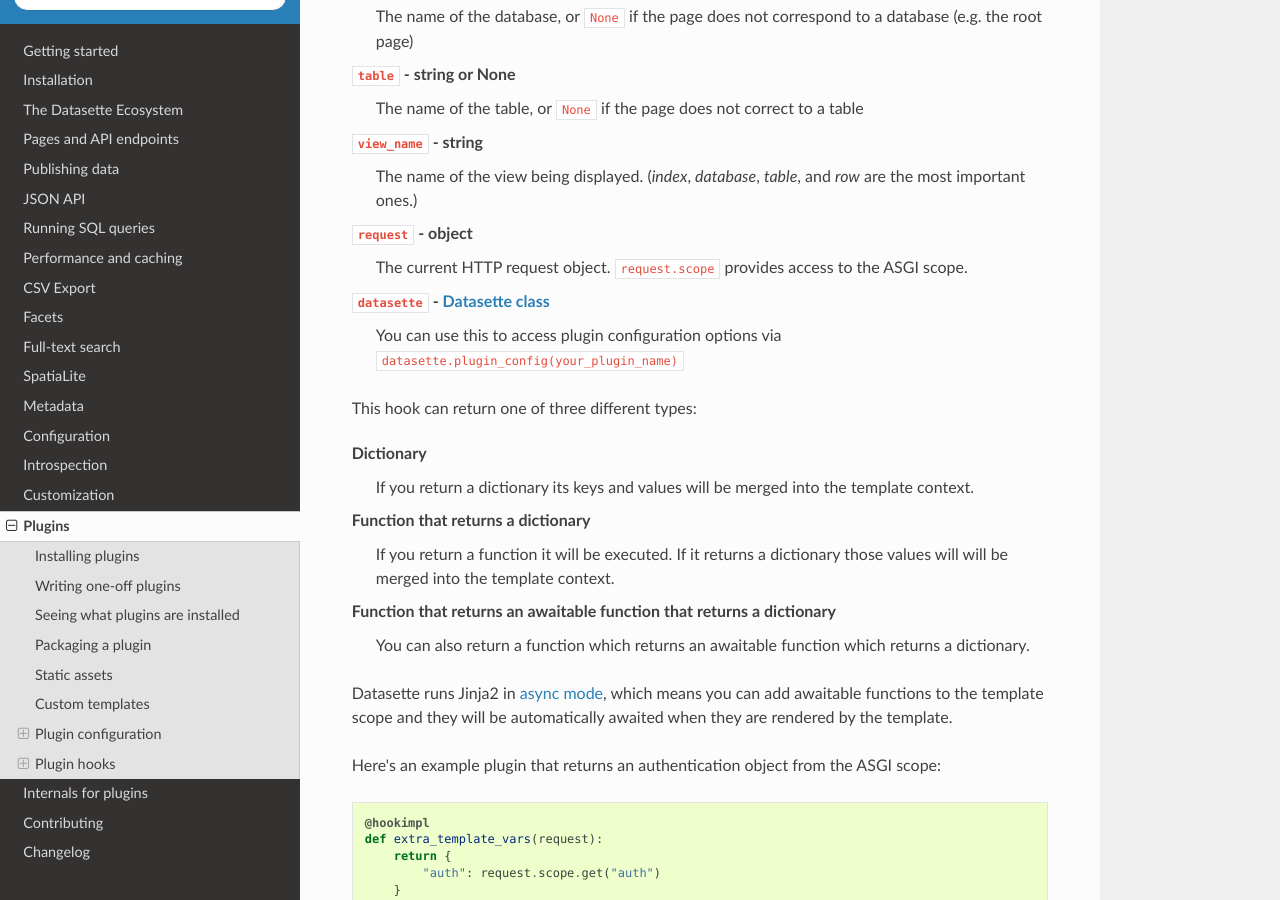
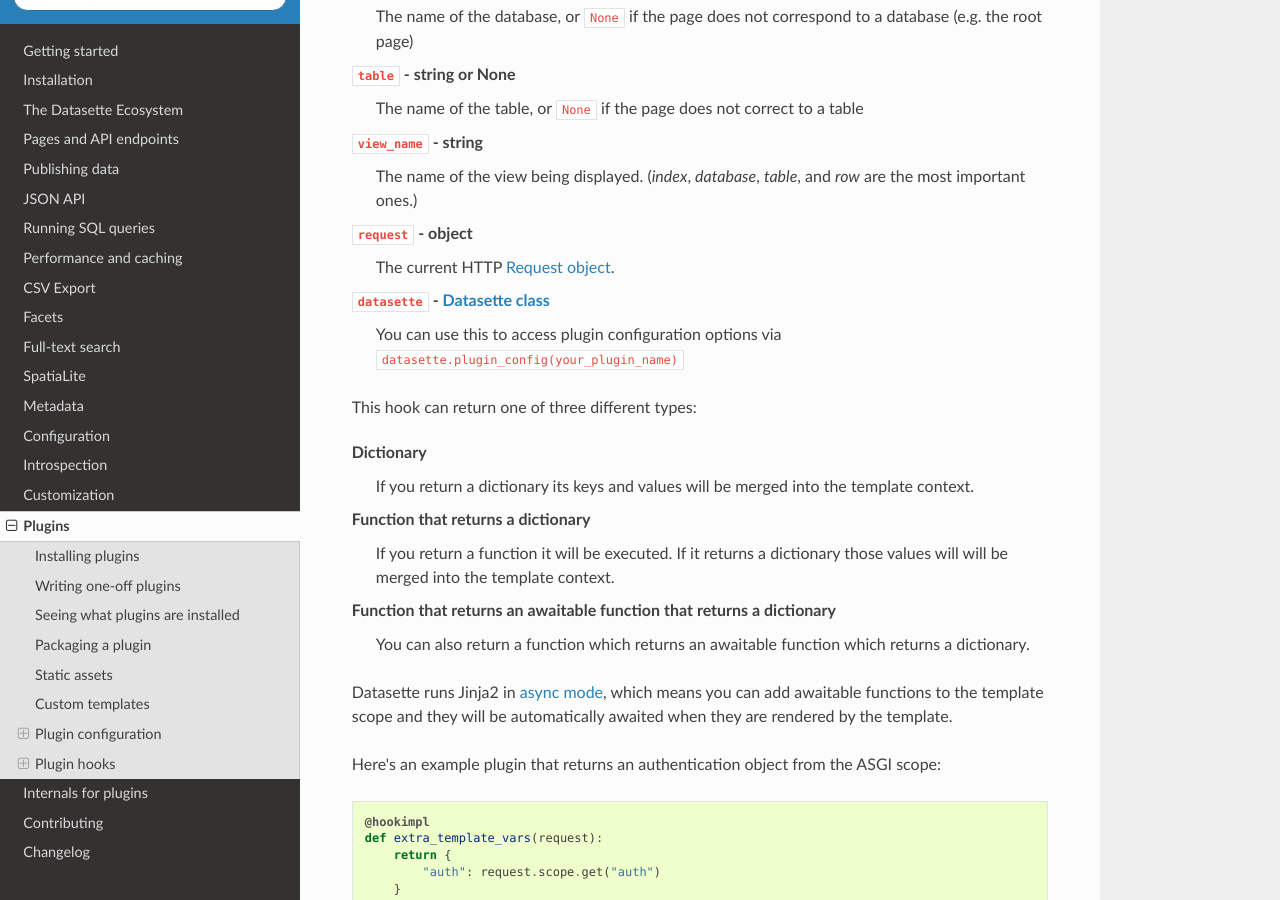
Before and after one commit to simonw/datasette, a Sphinx documentation site: the page built from docs/plugins.rst, in a window 1280 px wide and 900 px high, scrolled down 13565 px. Built offline with Sphinx 7.4.7 and the Read the Docs theme 2.0.0, drawn with Linux system fonts in a browser that asks for light colours.

Commit message:
Link to request object documentation, refs #706

```diff
--- a/docs/plugins.rst
+++ b/docs/plugins.rst
@@ -669,7 +669,7 @@ Extra template variables that should be made available in the rendered template
     The name of the view being displayed. (`index`, `database`, `table`, and `row` are the most important ones.)
 
 ``request`` - object
-    The current HTTP request object. ``request.scope`` provides access to the ASGI scope.
+    The current HTTP :ref:`internals_request`.
 
 ``datasette`` - :ref:`internals_datasette`
     You can use this to access plugin configuration options via ``datasette.plugin_config(your_plugin_name)``
```
